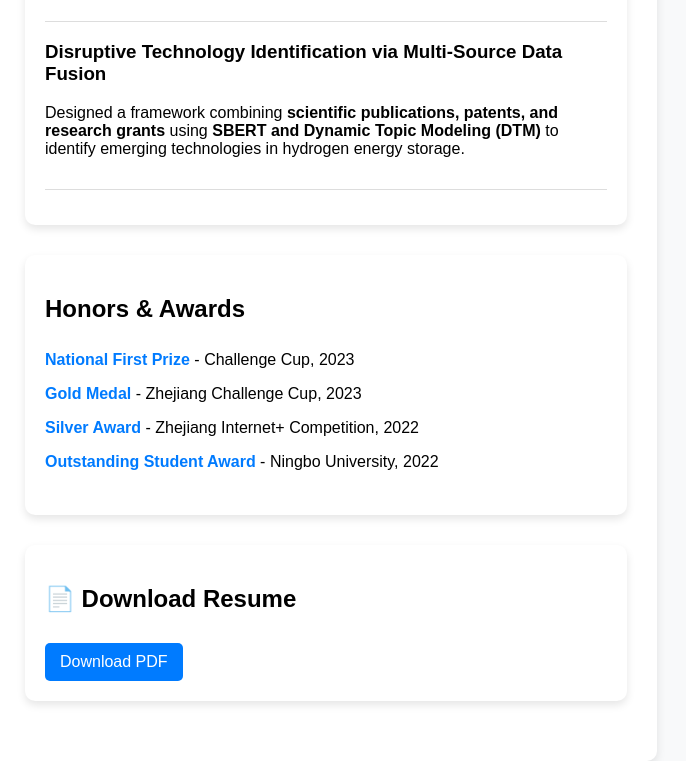
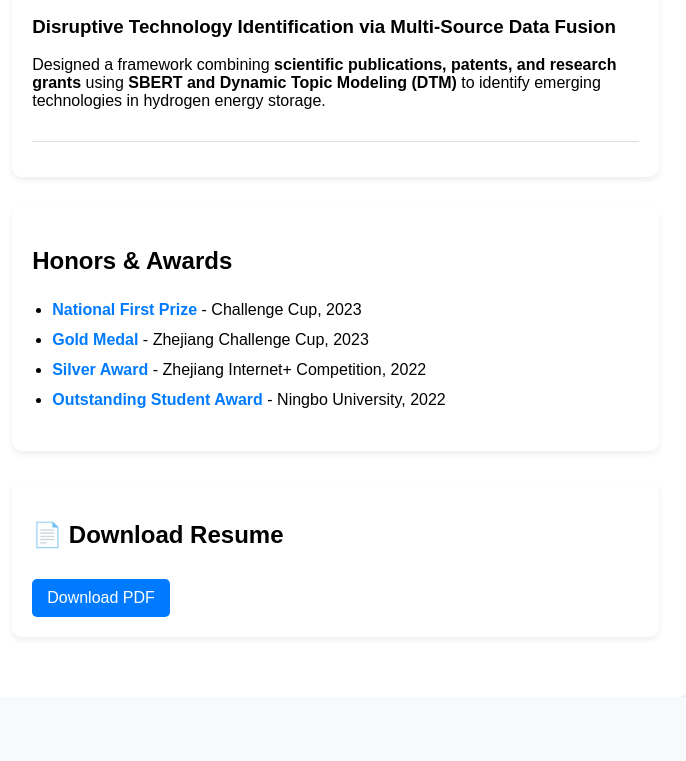
Before and after one commit to ZLY1223/Resume, a plain HTML site: page index.html in a window 1280 px wide. Shown: the part 917-1678 px from the top of the page, without its empty margins (463-1149 px from the left). After the commit the page ends 1614 px from the top, so only its background shows below. Drawn offline with Linux system fonts and the light colour scheme.

Commit message:
Update style.css

```diff
--- a/style.css
+++ b/style.css
@@ -11,11 +11,11 @@ body {
 /* 主容器 */
 .container {
     display: flex;
-    width: 75%;
-    max-width: 1100px;
+    width: 80%;
+    max-width: 1200px;
     margin-top: 40px;
     background: white;
-    box-shadow: 0px 4px 10px rgba(0, 0, 0, 0.1);
+    box-shadow: 0px 4px 12px rgba(0, 0, 0, 0.08);
     border-radius: 10px;
 }
 
@@ -49,10 +49,10 @@ body {
 
 /* 引言 */
 .intro {
-    background: #fff3cd;
+    background: #fff8e1;
     padding: 20px;
     border-radius: 10px;
-    box-shadow: 0 4px 8px rgba(0, 0, 0, 0.1);
+    box-shadow: 0 3px 6px rgba(0, 0, 0, 0.07);
     margin-bottom: 30px;
     text-align: justify;
     font-size: 16px;
@@ -60,14 +60,15 @@ body {
 }
 
 /* 研究方向 */
-.projects, .resume {
+.research, .projects, .resume {
     margin-bottom: 30px;
     padding: 20px;
     background: white;
     border-radius: 10px;
-    box-shadow: 0 4px 8px rgba(0, 0, 0, 0.1);
+    box-shadow: 0 3px 6px rgba(0, 0, 0, 0.07);
 }
 
+/* 让研究兴趣段落居中 */
 .research p {
     text-align: justify;
     line-height: 1.6;
@@ -86,16 +87,16 @@ body {
     padding: 20px;
     background: white;
     border-radius: 10px;
-    box-shadow: 0 4px 8px rgba(0, 0, 0, 0.1);
+    box-shadow: 0 3px 6px rgba(0, 0, 0, 0.07);
 }
 
 .honors ul {
-    list-style-type: none;
-    padding-left: 0;
+    list-style-type: disc; /* 改为带小圆点 */
+    padding-left: 20px;
 }
 
 .honors li {
-    padding: 8px 0;
+    padding: 6px 0;
     font-size: 16px;
 }
 
```
